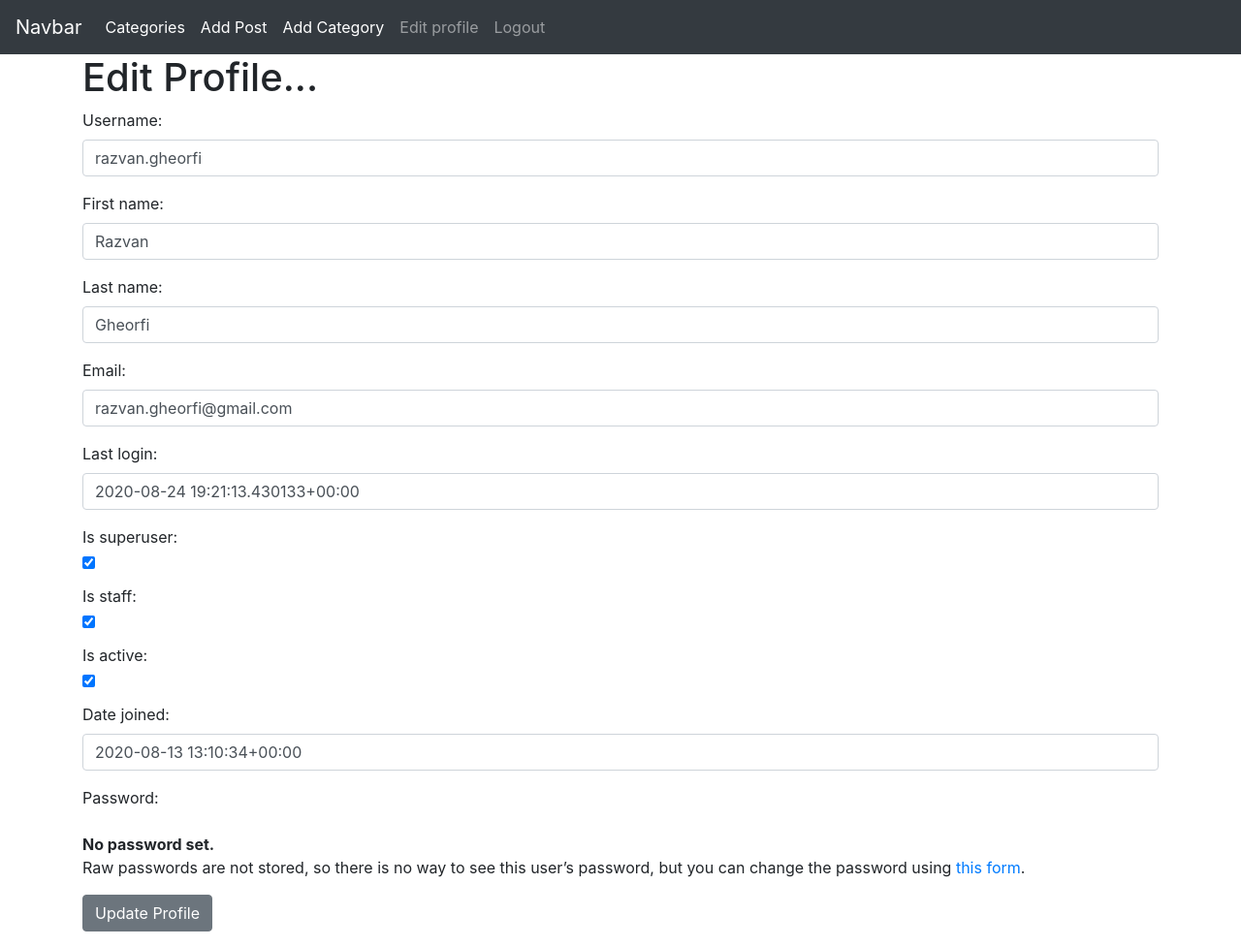
After one commit to Bebico/TheBlog, a Django app: page /users/edit_profile/ in a window 1280 px wide. The commit adds this page. Shown: the whole page at 97% size. Run offline with Django 3.2, Linux system fonts and the light colour scheme; a user stored in the database is signed in; some libraries are stand-ins or nearby versions.

Commit message:
added option to edit profile

```diff
--- a/Negustorul/settings.py
+++ b/Negustorul/settings.py
@@ -39,6 +39,7 @@ INSTALLED_APPS = [
     'django.contrib.staticfiles',
     'main',
     'users',
+    'ckeditor',
 ]
 
 MIDDLEWARE = [
--- a/main/forms.py
+++ b/main/forms.py
@@ -13,7 +13,7 @@ for item in choices:
 class PostForm(forms.ModelForm):
     class Meta:
         model = Post
-        fields = ('title', 'author', 'category', 'body')
+        fields = ('title', 'author', 'category', 'body', 'snippet')
 
         widgets = {
             'title': forms.TextInput(attrs={'class':'form-control', 'placeholder':'Enter post title'}),
@@ -21,4 +21,5 @@ class PostForm(forms.ModelForm):
             #'author': forms.Select(attrs={'class':'form-control'}),
             'category': forms.Select(choices=choices, attrs={'class':'form-control'}),
             'body': forms.Textarea(attrs={'class':'form-control', 'placeholder':'Do your thing Girl!'}),
+            'snippet': forms.Textarea(attrs={'class': 'form-control'})
         }
--- a/main/models.py
+++ b/main/models.py
@@ -2,6 +2,7 @@ from django.db import models
 from django.contrib.auth.models import User
 from django.urls import reverse
 from datetime import datetime, date
+from ckeditor.fields import RichTextField
 
 class Category(models.Model):
     name = models.CharField(max_length=255)
@@ -16,10 +17,12 @@ class Category(models.Model):
 class Post(models.Model):
     title = models.CharField(max_length=255)
     author = models.ForeignKey(User, on_delete=models.CASCADE)
-    body = models.TextField()
+    #body = models.TextField()
+    body = RichTextField(blank=True, null=True)
     post_date = models.DateField(auto_now_add=True)
     category = models.CharField(max_length=255, default='coding')
     likes = models.ManyToManyField(User, related_name='blog_posts')
+    snippet = models.CharField(max_length=255)
 
 
     def total_likes(self):
--- a/main/templates/add_post.html
+++ b/main/templates/add_post.html
@@ -6,8 +6,9 @@
   <h1>Add Post</h1>
   <div class="form-group">
     <form method="POST">
-      {% csrf_token %}
-      {{ form.as_p }}
+        {% csrf_token %}
+        {{ form.media }}
+        {{ form.as_p }}
       <button class="btn btn-secondary">Post</button>
   </div>
 
--- a/main/templates/base.html
+++ b/main/templates/base.html
@@ -47,10 +47,15 @@
               <a class="nav-link active" href="{% url 'add_category' %}">Add Category<span class="sr-only">(current)</span></a>
             </li>
 
+            <li class="nav-item">
+              <a class="nav-link" href="{% url 'edit_profile' %}">Edit profile</a>
+            </li>
 
             <li class="nav-item">
               <a class="nav-link" href="{% url 'logout' %}">Logout</a>
             </li>
+
+
           {% else %}
             <li class="nav-item">
               <a class="nav-link" href="{% url 'register' %}">Register</a>
--- a/main/templates/home.html
+++ b/main/templates/home.html
@@ -21,7 +21,7 @@
             {% endif %}
         {% endif %}
 
-        {{ post.body|slice:"200"|safe }}
+        {{ post.snippet }}
         <hr>
       </li>
 
--- a/main/templates/update_post.html
+++ b/main/templates/update_post.html
@@ -7,8 +7,9 @@
     <h1>Update Post</h1>
     <div class="form-group">
       <form method="POST">
-        {% csrf_token %}
-        {{ form.as_p }}
+          {% csrf_token %}
+          {{ form.media }}
+          {{ form.as_p }}
         <button class="btn btn-secondary">Update</button>
     </div>
   {% else %}
--- /dev/null
+++ b/users/forms.py
@@ -0,0 +1,37 @@
+from django.contrib.auth.forms import UserCreationForm, UserChangeForm
+from django.contrib.auth.models import User
+from django import forms
+
+class SignUpForm(UserCreationForm):
+    email = forms.EmailField(widget=forms.EmailInput(attrs={'class': 'form-control'}))
+    first_name = forms.CharField(max_length=100, widget=forms.TextInput(attrs={'class': 'form-control'}))
+    last_name = forms.CharField(max_length=100, widget=forms.TextInput(attrs={'class': 'form-control'}))
+
+    class Meta:
+        model = User
+        fields = ('username','first_name', 'last_name', 'email', 'password1', 'password2')
+
+
+    def __init__(self, *args, **kwargs):
+        super(SignUpForm, self).__init__(*args, **kwargs)
+
+        self.fields['username'].widget.attrs['class'] = 'form-control'
+        self.fields['password1'].widget.attrs['class'] = 'form-control'
+        self.fields['password2'].widget.attrs['class'] = 'form-control'
+
+
+class EditProfileForm(UserChangeForm):
+    email = forms.EmailField(widget=forms.EmailInput(attrs={'class': 'form-control'}))
+    first_name = forms.CharField(max_length=100, widget=forms.TextInput(attrs={'class': 'form-control'}))
+    last_name = forms.CharField(max_length=100, widget=forms.TextInput(attrs={'class': 'form-control'}))
+    username = forms.CharField(max_length=100, widget=forms.TextInput(attrs={'class': 'form-control'}))
+    last_login = forms.CharField(max_length=100, widget=forms.TextInput(attrs={'class': 'form-control'}))
+    is_superuser = forms.CharField(widget=forms.CheckboxInput(attrs={'class': 'form-check'}))
+    is_staff = forms.CharField(widget=forms.CheckboxInput(attrs={'class': 'form-check'}))
+    is_active = forms.CharField(widget=forms.CheckboxInput(attrs={'class': 'form-check'}))
+    date_joined = forms.CharField(max_length=100, widget=forms.TextInput(attrs={'class': 'form-control'}))
+
+
+    class Meta:
+        model = User
+        fields = ('username','first_name', 'last_name', 'email', 'last_login', 'is_superuser', 'is_staff', 'is_active', 'date_joined')
--- /dev/null
+++ b/users/templates/registration/edit_profile.html
@@ -0,0 +1,15 @@
+{% extends 'base.html' %}
+{% block title %}Profile{% endblock%}
+{% block content %}
+
+
+<h1>Edit Profile...</h1>
+<div class="form-group">
+  <form method="POST">
+    {% csrf_token %}
+    {{ form.as_p }}
+    <button class="btn btn-secondary">Update Profile</button>
+</div>
+
+
+{% endblock %}
--- a/users/urls.py
+++ b/users/urls.py
@@ -1,7 +1,7 @@
 from django.urls import path
-from .views import UserRegisterView
+from .views import UserRegisterView, UserEditView
 
 urlpatterns = [
     path('register/', UserRegisterView.as_view(), name='register'),
-
+    path('edit_profile/', UserEditView.as_view(), name='edit_profile'),
 ]
--- a/users/views.py
+++ b/users/views.py
@@ -1,9 +1,19 @@
 from django.shortcuts import render
 from django.views import generic
-from django.contrib.auth.forms import UserCreationForm
+from django.contrib.auth.forms import UserCreationForm, UserChangeForm
 from django.urls import reverse_lazy
+from .forms import SignUpForm, EditProfileForm
+
 
 class UserRegisterView(generic.CreateView):
-    form_class = UserCreationForm
+    form_class = SignUpForm
     template_name = 'registration/register.html'
     success_url = reverse_lazy('login')
+
+class UserEditView(generic.UpdateView):
+    form_class = EditProfileForm
+    template_name = 'registration/edit_profile.html'
+    success_url = reverse_lazy('home')
+
+    def get_object(self):
+        return self.request.user
```
Also changed, not shown: db.sqlite3, main/migrations/0006_auto_20200824_2220.py (added), main/migrations/0007_post_snippet.py (added).
